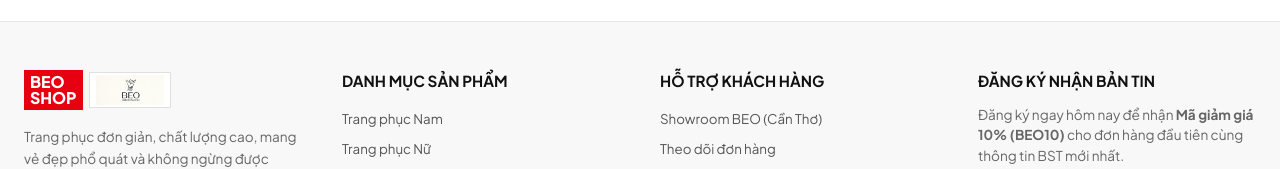
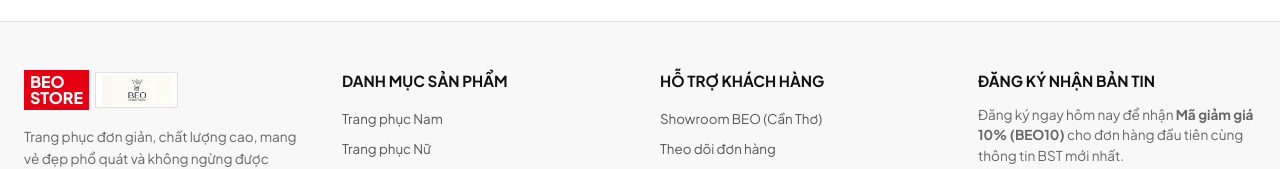
Before and after one commit to pvntruong03/BeosFashion, a React (Vite) app in the folder frontend/: page / in a window 1280 px wide. Shown: the part 1956-2125 px from the top of the page. Built offline with nearby package versions, Linux system fonts and the light colour scheme; no server answers.

Commit message:
style: update brand logo box text from BEO SHOP to BEO STORE across Navbar, Footer, and LoginPage

```diff
--- a/frontend/src/components/Footer.jsx
+++ b/frontend/src/components/Footer.jsx
@@ -80,7 +80,7 @@ export const Footer = ({ onNavigate }) => {
           {/* Col 1: Brand & Philosophy */}
           <div>
             <div style={{ display: 'flex', alignItems: 'center', gap: '6px', marginBottom: '16px' }}>
-              <div style={{ backgroundColor: '#e60012', color: '#fff', padding: '4px 6px', fontWeight: '900', fontSize: '1rem', lineHeight: 1 }}>BEO<br/>SHOP</div>
+              <div style={{ backgroundColor: '#e60012', color: '#fff', padding: '4px 6px', fontWeight: '900', fontSize: '1rem', lineHeight: 1 }}>BEO<br/>STORE</div>
               <div style={{ height: '36px', display: 'flex', alignItems: 'center', backgroundColor: '#ffffff', padding: '2px 6px', border: '1px solid #e0e0e0' }}>
                 <img src="/beo-logo.png" alt="BEO Modern Fashion Logo" style={{ height: '30px', width: 'auto', objectFit: 'contain' }} />
               </div>
--- a/frontend/src/components/Navbar.jsx
+++ b/frontend/src/components/Navbar.jsx
@@ -149,7 +149,7 @@ export const Navbar = ({ onNavigate, currentPage, onOpenVisualSearch }) => {
               alignItems: 'center',
               justifyContent: 'center'
             }}>
-              BEO<br />SHOP
+              BEO<br />STORE
             </div>
             <div style={{
               height: '42px',
--- a/frontend/src/pages/LoginPage.jsx
+++ b/frontend/src/pages/LoginPage.jsx
@@ -75,7 +75,7 @@ export const LoginPage = ({ onNavigate }) => {
       {/* Brand Header */}
       <div style={{ textAlign: 'center', marginBottom: '36px' }}>
         <div style={{ display: 'inline-flex', alignItems: 'center', gap: '6px', marginBottom: '12px' }}>
-          <div style={{ backgroundColor: '#e60012', color: '#fff', padding: '6px 8px', fontWeight: '900', fontSize: '1.2rem', lineHeight: 1 }}>BEO<br/>SHOP</div>
+          <div style={{ backgroundColor: '#e60012', color: '#fff', padding: '6px 8px', fontWeight: '900', fontSize: '1.2rem', lineHeight: 1 }}>BEO<br/>STORE</div>
           <div style={{ height: '42px', display: 'flex', alignItems: 'center', backgroundColor: '#ffffff', padding: '2px 8px', border: '1px solid #e0e0e0' }}>
             <img src="/beo-logo.png" alt="BEO Modern Fashion Logo" style={{ height: '36px', width: 'auto', objectFit: 'contain' }} />
           </div>
```
Also changed, not shown: 1 other file (tests, documents, lock files or other folders).
